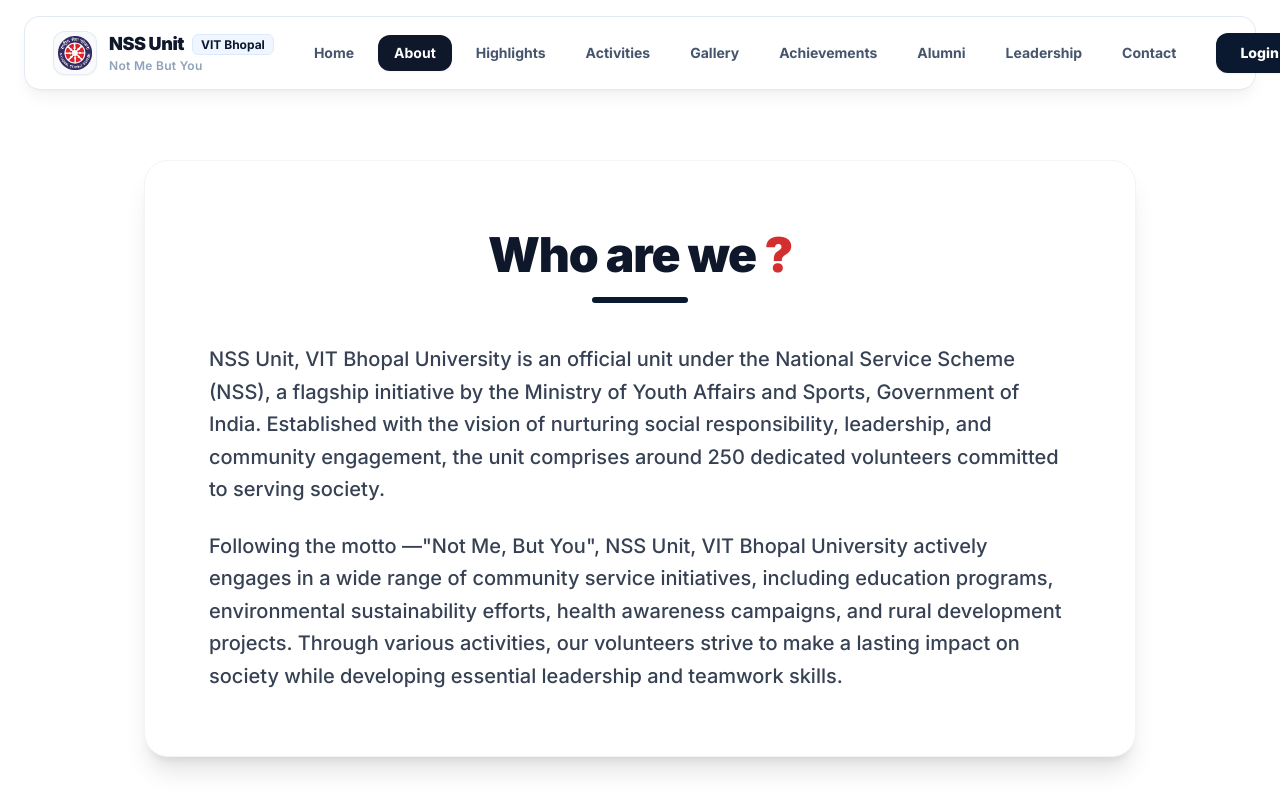
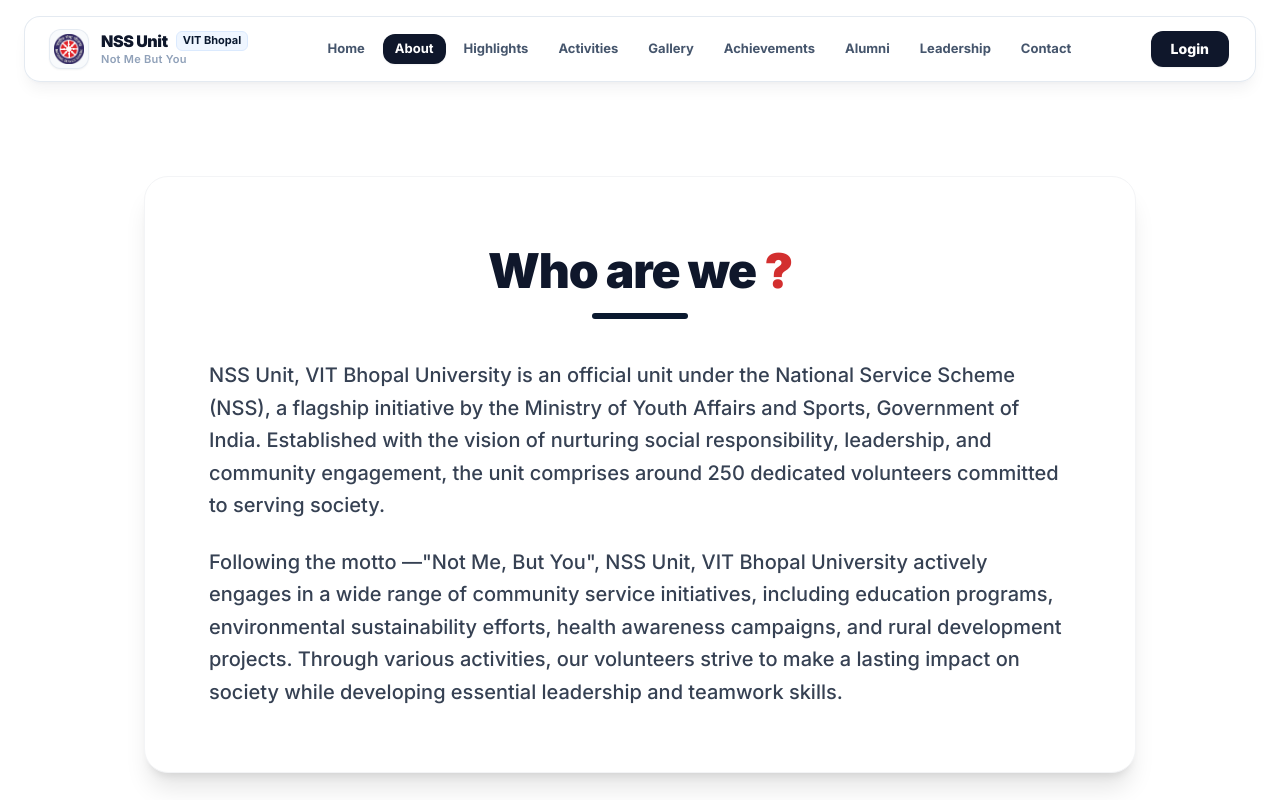
Before and after one commit to pratyush-dubey08/NSS-VIT-Website, a Next.js app in the folder frontend/: page /about in a window 1280 px wide. Shown: the top 800 px of the page. Built offline with nearby package versions, Linux system fonts and the light colour scheme.

Commit message:
Fix navbar dashboard overlap with balanced link sizing and min-w-0

```diff
--- a/frontend/src/app/about/page.tsx
+++ b/frontend/src/app/about/page.tsx
@@ -32,7 +32,7 @@
  ];
 
  return (
- <div className="min-h-screen pt-20 sm:pt-24 bg-white pb-20 font-sans">
+ <div className="min-h-screen pt-24 sm:pt-28 sm:pt-28 bg-white pb-20 font-sans">
 
  {/* Who are we Section */}
  <section className="py-16 container mx-auto px-4 max-w-5xl">
--- a/frontend/src/app/achievements/page.tsx
+++ b/frontend/src/app/achievements/page.tsx
@@ -53,7 +53,7 @@
 
 export default function AwardeesPage() {
   return (
-    <div className="min-h-screen pt-20 sm:pt-24 bg-white pb-24 overflow-hidden selection:bg-nss-blue selection:text-white font-sans">
+    <div className="min-h-screen pt-24 sm:pt-28 sm:pt-28 bg-white pb-24 overflow-hidden selection:bg-nss-blue selection:text-white font-sans">
 
       {/* Hero Section */}
       <section className="relative pt-8 pb-4 sm:pt-12 sm:pb-6 text-center max-w-5xl mx-auto px-4">
--- a/frontend/src/app/contact/page.tsx
+++ b/frontend/src/app/contact/page.tsx
@@ -5,7 +5,7 @@
 
 export default function ContactPage() {
  return (
- <div className="min-h-screen pt-24 bg-white pb-20">
+ <div className="min-h-screen pt-24 sm:pt-28 bg-white pb-20">
 
  {/* Header */}
  <section className="py-12 bg-white border-b border-gray-100">
--- a/frontend/src/app/highlights/page.tsx
+++ b/frontend/src/app/highlights/page.tsx
@@ -44,7 +44,7 @@
   };
 
   return (
-    <div className="min-h-screen pt-20 sm:pt-24 bg-white pb-24 overflow-hidden selection:bg-nss-blue selection:text-white font-sans">
+    <div className="min-h-screen pt-24 sm:pt-28 sm:pt-28 bg-white pb-24 overflow-hidden selection:bg-nss-blue selection:text-white font-sans">
 
       {/* Hero Section: Single-Line Heading, Clean & Compact */}
       <section className="relative pt-8 pb-4 sm:pt-12 sm:pb-6 text-center max-w-5xl mx-auto px-4">
--- a/frontend/src/app/team/page.tsx
+++ b/frontend/src/app/team/page.tsx
@@ -184,7 +184,7 @@
   const tier4 = leadershipData.filter(l => l.tier === 4);
 
   return (
-    <div className="min-h-screen pt-24 bg-white pb-32 selection:bg-nss-blue selection:text-white">
+    <div className="min-h-screen pt-24 sm:pt-28 bg-white pb-32 selection:bg-nss-blue selection:text-white">
 
       {/* Header Section */}
       <section className="pt-8 pb-4 sm:pt-10 sm:pb-4 text-center container mx-auto px-4 relative">
--- a/frontend/src/components/Navbar.tsx
+++ b/frontend/src/components/Navbar.tsx
@@ -38,33 +38,33 @@
   }
 
   return (
-    <header className="fixed top-0 left-0 right-0 w-full z-50 pt-3.5 sm:pt-4 px-3 sm:px-6 pointer-events-none font-sans flex justify-center">
-      {/* Centered Spacious Modern Floating Dock Bar */}
-      <div className="pointer-events-auto flex items-center justify-between gap-3 px-4 sm:px-7 py-3 sm:py-3.5 rounded-2xl bg-white/95 backdrop-blur-xl shadow-lg shadow-slate-900/5 border border-slate-200/90 transition-all duration-300 w-full max-w-7xl">
+    <header className="fixed top-0 left-0 right-0 w-full z-50 pt-3 sm:pt-4 px-3 sm:px-6 pointer-events-none font-sans flex justify-center">
+      {/* Centered Modern Floating Dock Bar - Guaranteed No Overflow */}
+      <div className="pointer-events-auto flex items-center justify-between gap-2 xl:gap-3 px-4 sm:px-6 py-2.5 sm:py-3 rounded-2xl bg-white/95 backdrop-blur-xl shadow-lg shadow-slate-900/5 border border-slate-200/90 transition-all duration-300 w-full max-w-7xl box-border">
 
-        {/* Left: Prominent Brand Identity */}
-        <Link href="/" className="flex items-center gap-3 shrink-0 group">
-          <div className="w-11 h-11 rounded-xl bg-slate-50 border border-slate-200/80 shadow-xs flex items-center justify-center p-1 group-hover:scale-105 transition-transform">
-            <img src="/images/nss-logo.png" alt="NSS Logo" className="w-9 h-9 object-contain" />
+        {/* Left: Brand Identity */}
+        <Link href="/" className="flex items-center gap-2.5 xl:gap-3 shrink-0 group">
+          <div className="w-10 h-10 rounded-xl bg-slate-50 border border-slate-200/80 shadow-xs flex items-center justify-center p-1 group-hover:scale-105 transition-transform">
+            <img src="/images/nss-logo.png" alt="NSS Logo" className="w-8 h-8 object-contain" />
           </div>
           <div className="flex flex-col">
-            <div className="flex items-center gap-2">
-              <span className="font-black text-slate-900 text-base sm:text-lg tracking-tight leading-tight">NSS Unit</span>
-              <span className="px-2 py-0.5 text-xs font-bold bg-blue-50 text-nss-blue rounded-md border border-blue-100 hidden sm:inline-block leading-tight">VIT Bhopal</span>
+            <div className="flex items-center gap-1.5 xl:gap-2">
+              <span className="font-black text-slate-900 text-sm xl:text-base tracking-tight leading-tight">NSS Unit</span>
+              <span className="px-1.5 py-0.5 text-[10px] xl:text-[11px] font-bold bg-blue-50 text-nss-blue rounded-md border border-blue-100 hidden sm:inline-block leading-tight">VIT Bhopal</span>
             </div>
-            <span className="text-xs font-semibold text-slate-400 tracking-wide mt-0.5 hidden sm:block leading-tight">Not Me But You</span>
+            <span className="text-[10px] xl:text-[11px] font-semibold text-slate-400 tracking-wide mt-0.5 hidden sm:block leading-tight">Not Me But You</span>
           </div>
         </Link>
 
-        {/* Center: Uncongested Navigation Links */}
-        <nav className="hidden lg:flex items-center justify-center gap-1 xl:gap-2 flex-1 px-3">
+        {/* Center: Perfectly Proportioned Nav Links (No Overflow on 1024px - 1440px) */}
+        <nav className="hidden lg:flex items-center justify-center gap-0.5 xl:gap-1.5 flex-1 min-w-0 px-1 xl:px-2">
           {navLinks.map((link) => {
             const isActive = pathname === link.path;
             return (
               <Link
                 key={link.name}
                 href={link.path}
-                className={`px-3 xl:px-4 py-2 text-xs xl:text-sm font-bold rounded-xl transition-all duration-200 whitespace-nowrap ${
+                className={`px-2 xl:px-3 py-1.5 text-xs xl:text-[13px] font-bold rounded-xl transition-all duration-200 whitespace-nowrap ${
                   isActive
                     ? 'text-white bg-slate-900 shadow-xs'
                     : 'text-slate-600 hover:text-slate-900 hover:bg-slate-100/80'
@@ -76,11 +76,11 @@
           })}
         </nav>
 
-        {/* Right: Spacious Action Button & Mobile Toggle */}
-        <div className="flex items-center gap-3 shrink-0">
+        {/* Right: Action Button - Deeply Cushioned Inside Container, Zero Overlap */}
+        <div className="flex items-center gap-2 xl:gap-2.5 shrink-0 pr-0.5">
           <Link
             href={isAuthenticated ? (user?.role === 'admin' ? '/admin' : '/dashboard') : "/login"}
-            className="px-5 sm:px-6 py-2.5 text-xs sm:text-sm font-extrabold rounded-xl transition-all duration-300 transform hover:scale-105 bg-nss-blue hover:bg-blue-700 text-white shadow-xs hover:shadow-md whitespace-nowrap flex items-center gap-1.5"
+            className="px-4 xl:px-5 py-2 text-xs xl:text-sm font-extrabold rounded-xl transition-all duration-300 transform hover:scale-105 bg-slate-900 hover:bg-nss-blue text-white shadow-xs hover:shadow-md whitespace-nowrap flex items-center gap-1.5"
           >
             <span>{isAuthenticated ? 'Dashboard' : 'Login'}</span>
           </Link>
@@ -91,7 +91,7 @@
             onClick={() => setIsOpen(!isOpen)}
             aria-label="Toggle navigation menu"
           >
-            {isOpen ? <X size={22} /> : <Menu size={22} />}
+            {isOpen ? <X size={20} /> : <Menu size={20} />}
           </button>
         </div>
 
```
